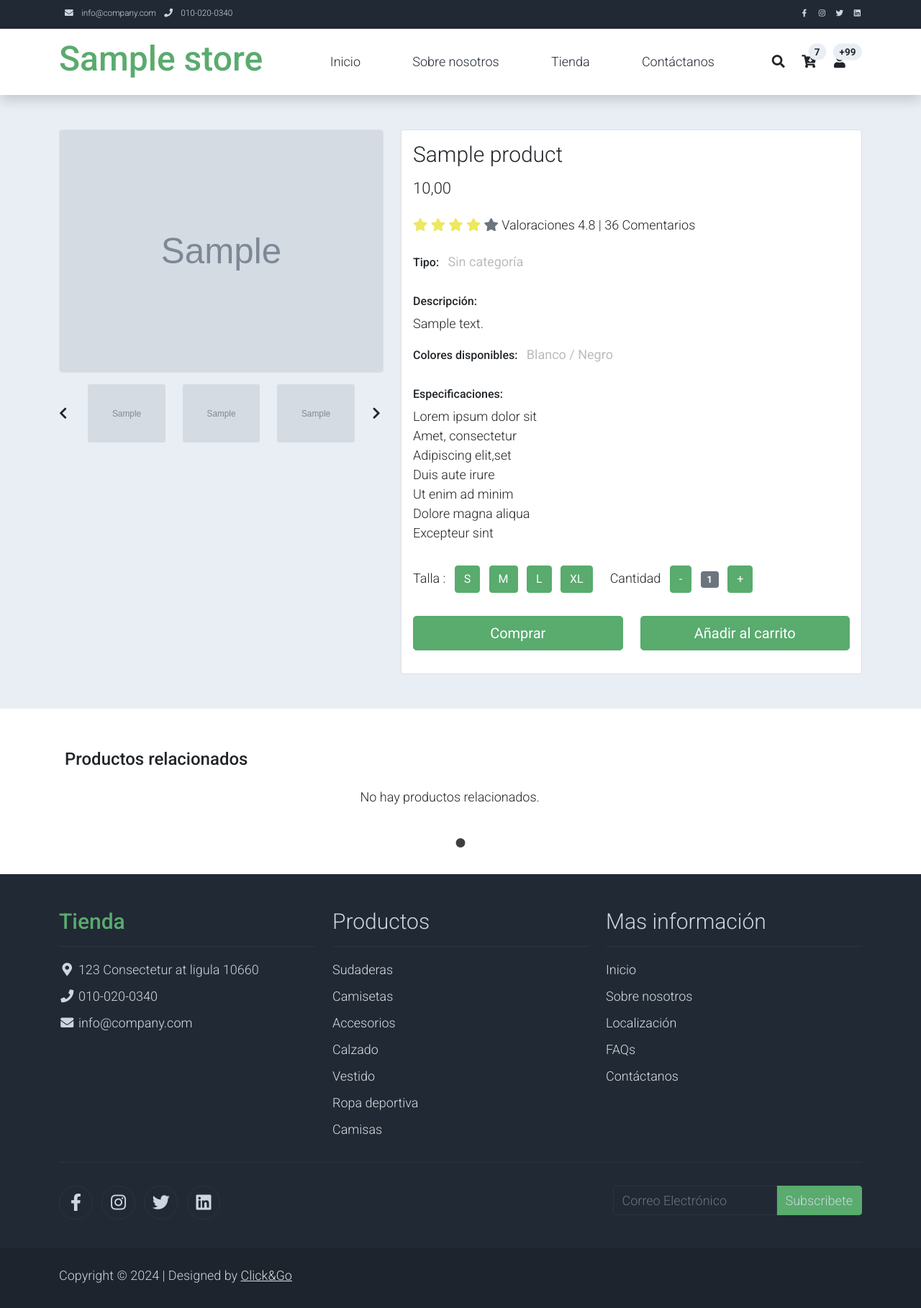
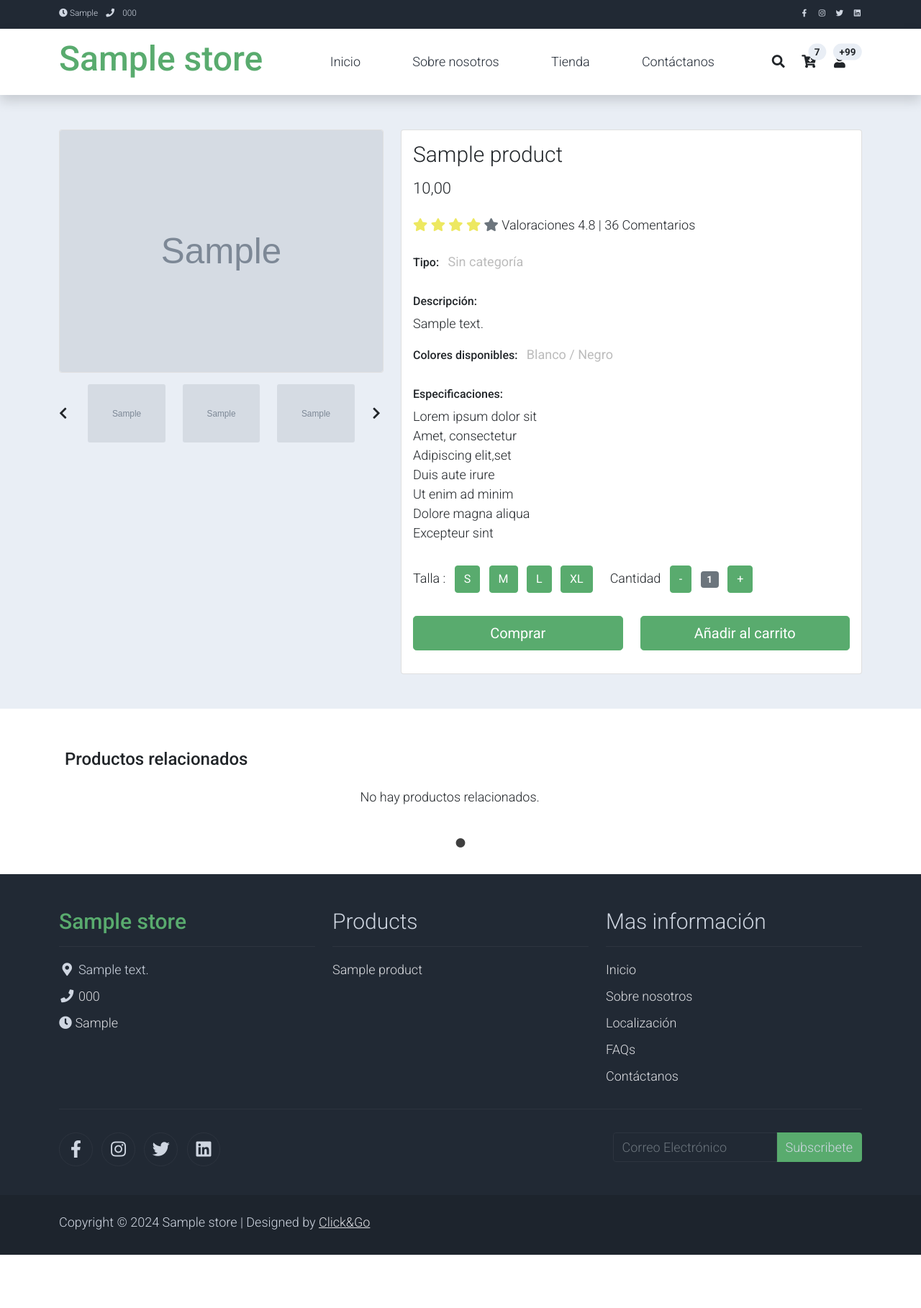
Before and after one commit to LanLop1/proyecto_final, a Django app: page /stores/product/1/ in a window 1280 px wide. Shown: the whole page at 72% size. After the commit the page ends 1744 px from the top, so only its background shows below. Run offline with Django 5.2, Linux system fonts and the light colour scheme; tables that the repository leaves empty hold one stand-in row (values such as "Sample post"); grey boxes marked "Sample" are stand-in pictures; parts of the project's set-up code (start-up, migrations or seed data) failed here and were passed over; some libraries are stand-ins or nearby versions.

Commit message:
updated templates

```diff
--- a/django-starter/stores/templates/stores/shop-single.html
+++ b/django-starter/stores/templates/stores/shop-single.html
@@ -52,10 +52,10 @@ https://templatemo.com/tm-559-zay-shop
         <div class="container text-light">
             <div class="w-100 d-flex justify-content-between">
                 <div>
-                    <i class="fa fa-envelope mx-2"></i>
-                    <a class="navbar-sm-brand text-light text-decoration-none" href="mailto:info@company.com">info@company.com</a>
+                    <i class="fas fa-clock"></i>
+                    <a class="navbar-sm-brand text-light text-decoration-none" href="">{{store.horario}}</a>
                     <i class="fa fa-phone mx-2"></i>
-                    <a class="navbar-sm-brand text-light text-decoration-none" href="tel:010-020-0340">010-020-0340</a>
+                    <a class="navbar-sm-brand text-light text-decoration-none" href="">{{owner.phone}}</a>
                 </div>
                 <div>
                     <a class="text-light" href="https://fb.com/templatemo" target="_blank" rel="sponsored"><i class="fab fa-facebook-f fa-sm fa-fw me-2"></i></a>
@@ -349,49 +349,53 @@ https://templatemo.com/tm-559-zay-shop
     <footer class="bg-dark" id="tempaltemo_footer">
         <div class="container">
           <div class="row">
-
             <div class="col-md-4 pt-5">
-                    <h2 class="h2 text-success border-bottom pb-3 border-light logo">Tienda</h2>
+              <h2 class="h2 text-success border-bottom pb-3 border-light logo">
+                {{store.name}}
+              </h2>
               <ul class="list-unstyled text-light footer-link-list">
                 <li>
                     <i class="fas fa-map-marker-alt fa-fw"></i>
-                            123 Consectetur at ligula 10660
+                    {{owner.address}}
                 </li>
                 <li>
                     <i class="fa fa-phone fa-fw"></i>
-                            <a class="text-decoration-none" href="tel:010-020-0340">010-020-0340</a>
+                    <a class="text-decoration-none" href="">{{owner.phone}}</a>
                 </li>
                 <li>
-                            <i class="fa fa-envelope fa-fw"></i>
-                            <a class="text-decoration-none" href="mailto:info@company.com">info@company.com</a>
+                    <i class="fas fa-clock"></i>
+                    <a class="text-decoration-none" href="">{{store.horario}}</a>
                 </li>
             </ul>
             </div>
 
             <div class="col-md-4 pt-5">
-                    <h2 class="h2 text-light border-bottom pb-3 border-light">Productos</h2>
+              <h2 class="h2 text-light border-bottom pb-3 border-light">
+                Products
+              </h2>
               <ul class="list-unstyled text-light footer-link-list">
-                        <li><a class="text-decoration-none" href="#">Sudaderas</a></li>
-                        <li><a class="text-decoration-none" href="#">Camisetas</a></li>
-                        <li><a class="text-decoration-none" href="#">Accesorios</a></li>
-                        <li><a class="text-decoration-none" href="#">Calzado</a></li>
-                        <li><a class="text-decoration-none" href="#">Vestido</a></li>
-                        <li><a class="text-decoration-none" href="#">Ropa deportiva</a></li>
-                        <li><a class="text-decoration-none" href="#">Camisas</a></li>
+                {% for product_list in products %}
+                  <li><a class="text-decoration-none" href="{% url 'stores:product_detail_screen' product.id %}">{{product_list.name}}</a></li>
+                {% empty %}
+                <p>No hay productos disponibles.</p>
+                {% endfor %}
               </ul>
             </div>
 
             <div class="col-md-4 pt-5">
-                    <h2 class="h2 text-light border-bottom pb-3 border-light">Mas información</h2>
+              <h2 class="h2 text-light border-bottom pb-3 border-light">
+                Mas información
+              </h2>
               <ul class="list-unstyled text-light footer-link-list">
                 <li><a class="text-decoration-none" href="#">Inicio</a></li>
-                        <li><a class="text-decoration-none" href="#">Sobre nosotros</a></li>
+                <li>
+                  <a class="text-decoration-none" href="#">Sobre nosotros</a>
+                </li>
                 <li><a class="text-decoration-none" href="#">Localización</a></li>
                 <li><a class="text-decoration-none" href="#">FAQs</a></li>
                 <li><a class="text-decoration-none" href="#">Contáctanos</a></li>
               </ul>
             </div>
-
           </div>
 
           <div class="row text-light mb-4">
@@ -400,25 +404,62 @@ https://templatemo.com/tm-559-zay-shop
             </div>
             <div class="col-auto me-auto">
               <ul class="list-inline text-left footer-icons">
-                        <li class="list-inline-item border border-light rounded-circle text-center">
-                            <a class="text-light text-decoration-none" target="_blank" href="http://facebook.com/"><i class="fab fa-facebook-f fa-lg fa-fw"></i></a>
+                <li
+                  class="list-inline-item border border-light rounded-circle text-center"
+                >
+                  <a
+                    class="text-light text-decoration-none"
+                    target="_blank"
+                    href="http://facebook.com/"
+                    ><i class="fab fa-facebook-f fa-lg fa-fw"></i
+                  ></a>
                 </li>
-                        <li class="list-inline-item border border-light rounded-circle text-center">
-                            <a class="text-light text-decoration-none" target="_blank" href="https://www.instagram.com/"><i class="fab fa-instagram fa-lg fa-fw"></i></a>
+                <li
+                  class="list-inline-item border border-light rounded-circle text-center"
+                >
+                  <a
+                    class="text-light text-decoration-none"
+                    target="_blank"
+                    href="https://www.instagram.com/"
+                    ><i class="fab fa-instagram fa-lg fa-fw"></i
+                  ></a>
                 </li>
-                        <li class="list-inline-item border border-light rounded-circle text-center">
-                            <a class="text-light text-decoration-none" target="_blank" href="https://twitter.com/"><i class="fab fa-twitter fa-lg fa-fw"></i></a>
+                <li
+                  class="list-inline-item border border-light rounded-circle text-center"
+                >
+                  <a
+                    class="text-light text-decoration-none"
+                    target="_blank"
+                    href="https://twitter.com/"
+                    ><i class="fab fa-twitter fa-lg fa-fw"></i
+                  ></a>
                 </li>
-                        <li class="list-inline-item border border-light rounded-circle text-center">
-                            <a class="text-light text-decoration-none" target="_blank" href="https://www.linkedin.com/"><i class="fab fa-linkedin fa-lg fa-fw"></i></a>
+                <li
+                  class="list-inline-item border border-light rounded-circle text-center"
+                >
+                  <a
+                    class="text-light text-decoration-none"
+                    target="_blank"
+                    href="https://www.linkedin.com/"
+                    ><i class="fab fa-linkedin fa-lg fa-fw"></i
+                  ></a>
                 </li>
               </ul>
             </div>
             <div class="col-auto">
-                    <label class="sr-only" for="subscribeEmail">Correo Electrónico</label>
+              <label class="sr-only" for="subscribeEmail"
+                >Correo Electrónico</label
+              >
               <div class="input-group mb-2">
-                        <input type="text" class="form-control bg-dark border-light" id="subscribeEmail" placeholder="Correo Electrónico">
-                        <div class="input-group-text btn-success text-light">Subscribete</div>
+                <input
+                  type="text"
+                  class="form-control bg-dark border-light"
+                  id="subscribeEmail"
+                  placeholder="Correo Electrónico"
+                />
+                <div class="input-group-text btn-success text-light">
+                  Subscribete
+                </div>
               </div>
             </div>
           </div>
@@ -429,14 +470,15 @@ https://templatemo.com/tm-559-zay-shop
             <div class="row pt-2">
               <div class="col-12">
                 <p class="text-left text-light">
-                            Copyright &copy; 2024
-                            | Designed by <a rel="sponsored" href="https://google.com" target="_blank">Click&Go</a>
+                  Copyright &copy; 2024 {{store.name}} | Designed by
+                  <a rel="sponsored" href="https://google.com" target="_blank"
+                    >Click&Go</a
+                  >
                 </p>
               </div>
             </div>
           </div>
         </div>
-
       </footer>
       <!-- End Footer -->
 
--- a/django-starter/stores/templates/stores/store_list.html
+++ b/django-starter/stores/templates/stores/store_list.html
@@ -8,7 +8,7 @@
     <ul>
         {% for store in stores %}
             <li>
-                <a href="{% url 'store_detail' store.id %}">
+                <a href="{% url 'store:store_detail' store.id %}">
                     {{ store.name }}
                 </a>
             </li>
--- a/django-starter/stores/views.py
+++ b/django-starter/stores/views.py
@@ -3,6 +3,7 @@ from django.http import HttpResponse
 from django.urls import reverse
 from django.views.decorators.http import require_http_methods
 from a_home.models import Image
+from a_users.models import Profile
 from django.contrib.auth.decorators import login_required
 from django.shortcuts import render, redirect
 from django.core.exceptions import ObjectDoesNotExist
@@ -79,10 +80,17 @@ def store_index(request, store_id):
     # Obtener las categorías únicas para los productos de esta tienda
     categories = Product.objects.filter(store=store).values_list('category', flat=True).distinct()
 
+    user = store.owner
+    try:
+        owner_profile = Profile.objects.get(user=user)
+    except Profile.DoesNotExist:
+        owner_profile = None  # O maneja el caso en que el perfil no exista
+
     context = {
         'store': store,
         'products': products,
         'categories': categories,
+        'owner': owner_profile
     }
 
     return render(request, 'stores/index.html', context)
@@ -95,10 +103,17 @@ def store_about(request, store_id):
     # Obtener las categorías únicas para los productos de esta tienda
     categories = Product.objects.filter(store=store).values_list('category', flat=True).distinct()
 
+    user = store.owner
+    try:
+        owner_profile = Profile.objects.get(user=user)
+    except Profile.DoesNotExist:
+        owner_profile = None  # O maneja el caso en que el perfil no exista
+
     context = {
         'store': store,
         'products': products,
-        'categories': categories
+        'categories': categories,
+        'owner': owner_profile
     }
 
     return render(request, 'stores/about.html', context)
@@ -111,10 +126,17 @@ def store_contact(request, store_id):
     # Obtener las categorías únicas para los productos de esta tienda
     categories = Product.objects.filter(store=store).values_list('category', flat=True).distinct()
 
+    user = store.owner
+    try:
+        owner_profile = Profile.objects.get(user=user)
+    except Profile.DoesNotExist:
+        owner_profile = None  # O maneja el caso en que el perfil no exista
+
     context = {
         'store': store,
         'products': products,
-        'categories': categories
+        'categories': categories,
+        'owner': owner_profile
     }
 
     return render(request, 'stores/contact.html', context)
@@ -145,10 +167,17 @@ def store_detail(request, store_id):
     # Obtener las categorías únicas para los productos de esta tienda
     categories = Product.objects.filter(store=store).values_list('category', flat=True).distinct()
 
+    user = store.owner
+    try:
+        owner_profile = Profile.objects.get(user=user)
+    except Profile.DoesNotExist:
+        owner_profile = None  # O maneja el caso en que el perfil no exista
+
     context = {
         'store': store,
         'products': products,
-        'categories': categories
+        'categories': categories,
+        'owner': owner_profile
     }
 
     return render(request, 'stores/shop.html', context)
@@ -200,11 +229,21 @@ def product_detail_screen(request, product_id):
 
     store = get_object_or_404(Store, id=product.store_id)
 
+    user = store.owner
+    try:
+        owner_profile = Profile.objects.get(user=user)
+    except Profile.DoesNotExist:
+        owner_profile = None  # O maneja el caso en que el perfil no exista
+
+    products = Product.objects.filter(store=store).order_by('price')
+
     # Pasa el producto y los productos relacionados al template
     context = {
         'product': product,
+        'products': products,
         'store': store,
-        'related_products': related_products
+        'related_products': related_products,
+        'owner': owner_profile,
     }
 
     return render(request, 'stores/shop-single.html', context)
```
Also changed, not shown: django-starter/stores/templates/stores/about.html (+71 -27 lines), django-starter/stores/templates/stores/contact.html (+71 -27 lines), django-starter/stores/templates/stores/index.html (+11 -23 lines), django-starter/stores/templates/stores/shop.html (+72 -28 lines). Lines whose indentation alone changed are shown as unchanged.
